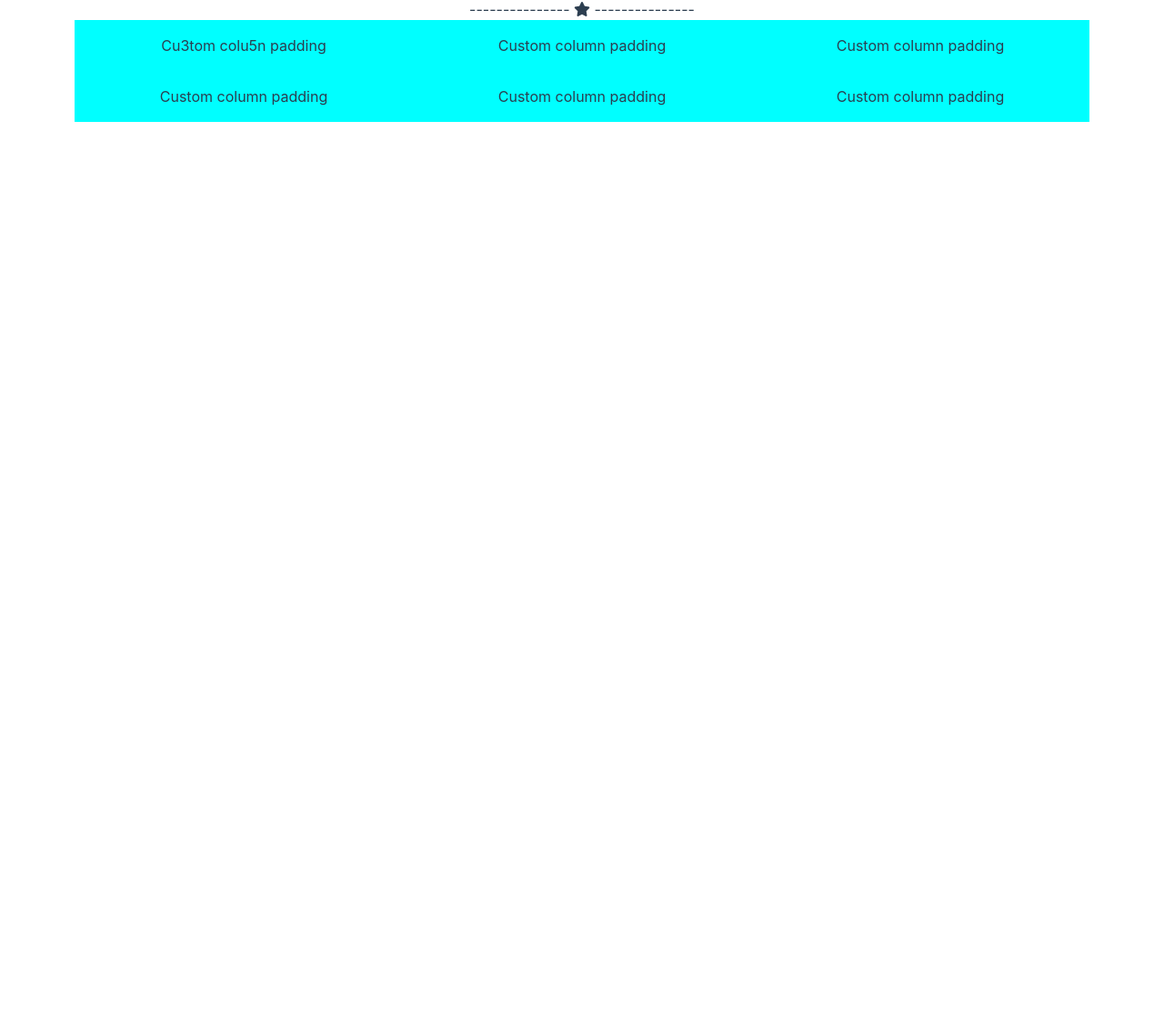
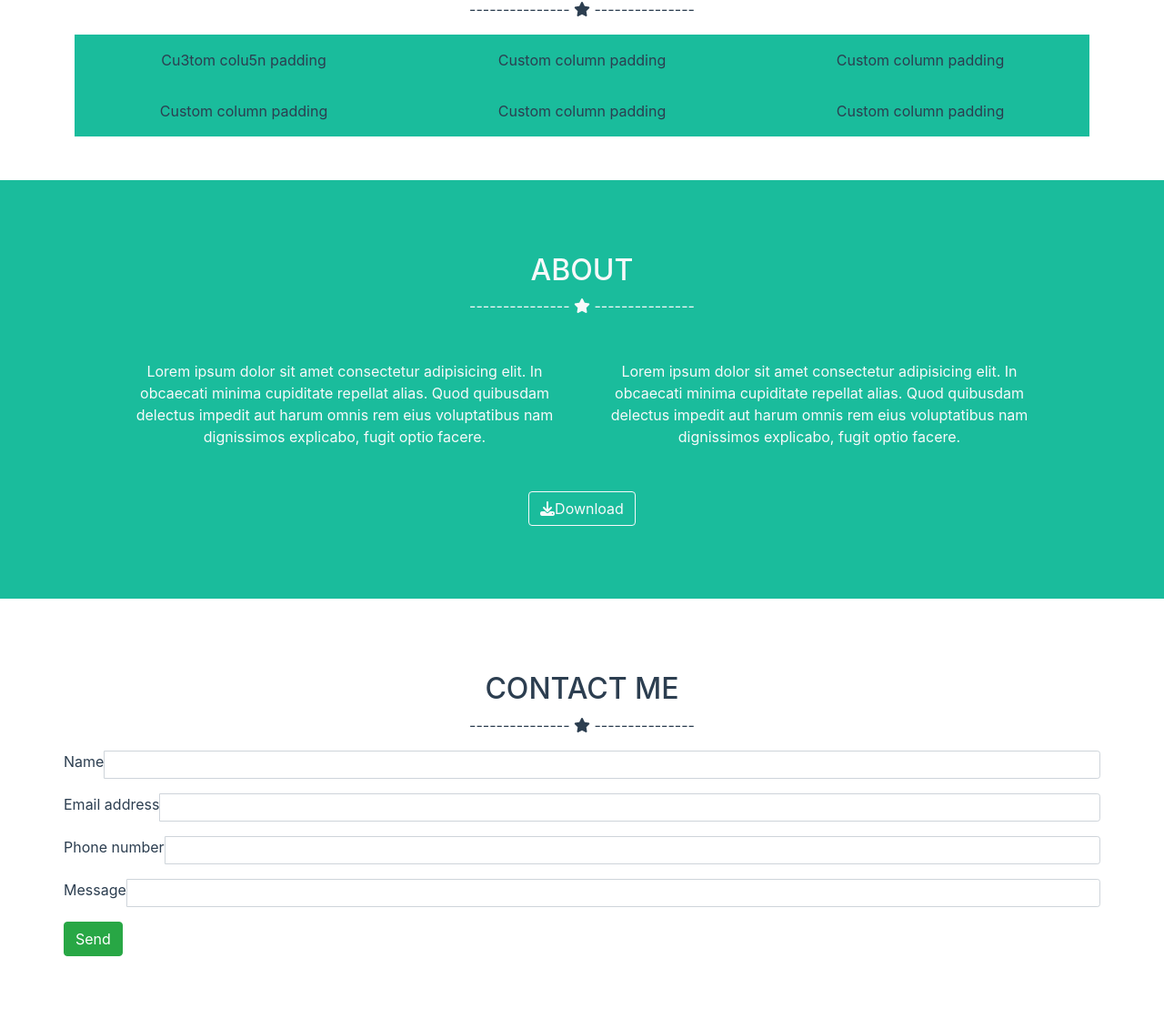
Before and after one commit to LDad1196/html-css-bootstrap-freelancer, a plain HTML site: page index.html in a window 1280 px wide. Shown: the part 661-1792 px from the top of the page at 91% size. Before the commit the page ends 843 px from the top, so only its background shows below. Drawn offline with nearby package versions, Linux system fonts and the light colour scheme.

Commit message:
main completed

```diff
--- a/css/style.css
+++ b/css/style.css
@@ -12,7 +12,7 @@
 }
 
 .bg-color-aqua {
-    background-color: aqua;
+    background-color: #1abc9c;
 }
 
 .p-6 {
--- a/index.html
+++ b/index.html
@@ -12,7 +12,7 @@
 <body>
     <!-- Header -->
     <header class="container-fluid px-0 text-center">
-        <div class=" position-fixed z-1 w-100 row mx-auto bg-color-grey justify-content-between p-3 ">
+        <div class=" position-fixed z-5 w-100 row mx-auto bg-color-grey justify-content-between p-3 ">
             <div class=" col-xs-4 col-sm-4 col-md-4 col-lg-4">
                 <a class="link-header" href="">START BOOTSTRAP</a>
             </div>
@@ -29,7 +29,7 @@
             </div>
         </div>
         <!-- jumbotron -->
-        <div class="container-fluid bg-color-aqua text-light p-6 text-center">
+        <div class="container-fluid bg-color-aqua text-light p-6 z-0 text-center">
             <img class="img-thumbnail" src="https://picsum.photos/200/300" alt="">
             <h2>START BOOTSTRAP</h2>
             <div>--------------- <i class="fa-solid fa-star"></i> ---------------</div>
@@ -42,11 +42,11 @@
     <main>
 
         <!-- Sezione Portfolio -->
-        <section class="container text-center color-grey my-5">
+        <section class="container text-center color-grey z-0 my-5">
             <h2>PORTFOLIO</h2>
-            <div>--------------- <i class="fa-solid fa-star"></i> ---------------</div>
+            <div class="mb-3">--------------- <i class="fa-solid fa-star"></i> ---------------</div>
 
-            <div class="container text-center">
+            <div class="container text-center z-0">
                 <div class="row row-gap-3 gap-3">
                   <div class= "col-lg-4 col-md-6 col-sm-12 bg-color-aqua">
                    <div class="p-3">Cu3tom colu5n padding</div>
@@ -71,7 +71,39 @@
         </section>
 
         <!-- Sezione about -->
-        <section></section>
+        <section class="container-fluid px-0 z-0 bg-color-aqua text-center text-light p-6">
+            <h2>ABOUT</h2>
+            <div>--------------- <i class="fa-solid fa-star"></i> ---------------</div>
+            <div class="container row mx-auto p-5">
+                <div class="col-lg-6 col-sm-12">Lorem ipsum dolor sit amet consectetur adipisicing elit. In obcaecati minima cupiditate repellat alias. Quod quibusdam delectus impedit aut harum omnis rem eius voluptatibus nam dignissimos explicabo, fugit optio facere.</div>
+                <div class="col-lg-6 col-sm-12">Lorem ipsum dolor sit amet consectetur adipisicing elit. In obcaecati minima cupiditate repellat alias. Quod quibusdam delectus impedit aut harum omnis rem eius voluptatibus nam dignissimos explicabo, fugit optio facere.</div>
+            </div>
+            <button type="button" class="btn btn-outline-light"><i class="fa-solid fa-download"></i>Download</button>
+        </section>
+
+        <!-- Sezione Contact me -->
+        <section class="container mx-auto color-grey z-0 p-6">
+            <h2 class="text-center">CONTACT ME</h2>
+            <div class="text-center mb-3">--------------- <i class="fa-solid fa-star"></i> ---------------</div>
+
+            <div class="input-group input-group-sm mb-3">
+                <span>Name</span>
+                <input type="text" class="form-control" aria-label="Sizing example input" aria-describedby="inputGroup-sizing-sm">
+            </div>
+            <div class="input-group input-group-sm mb-3">
+                <span>Email address</span>
+                <input type="text" class="form-control" aria-label="Sizing example input" aria-describedby="inputGroup-sizing-sm">
+            </div>
+            <div class="input-group input-group-sm mb-3">
+                <span>Phone number</span>
+                <input type="text" class="form-control" aria-label="Sizing example input" aria-describedby="inputGroup-sizing-sm">
+            </div>
+            <div class="input-group input-group-sm mb-3">
+                <span>Message</span>
+                <input type="text" class="form-control" aria-label="Sizing example input" aria-describedby="inputGroup-sizing-lg">
+            </div>
+            <button type="button" class="btn btn-success">Send</button>
+        </section>
     </main>
 
     <!-- Footer -->
```
